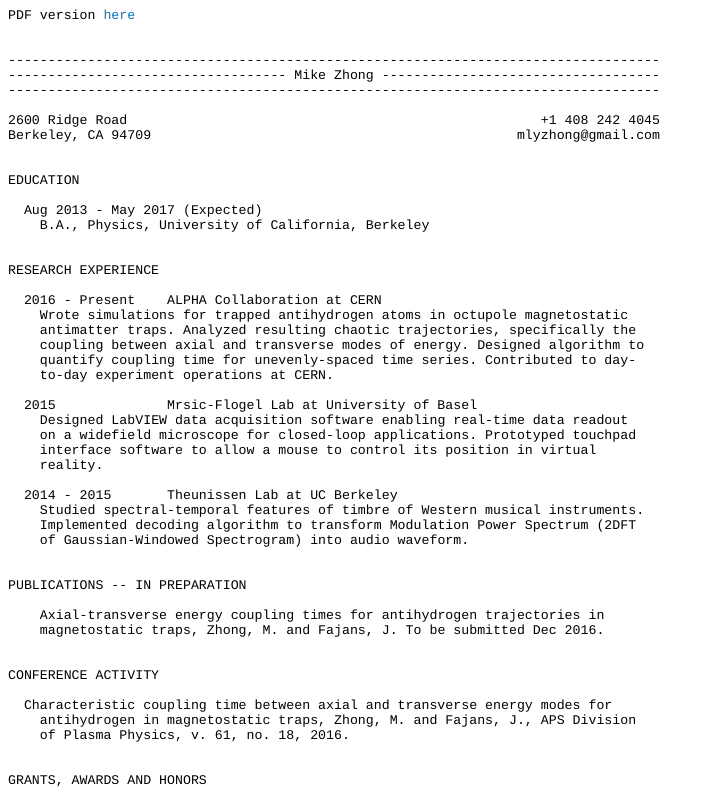
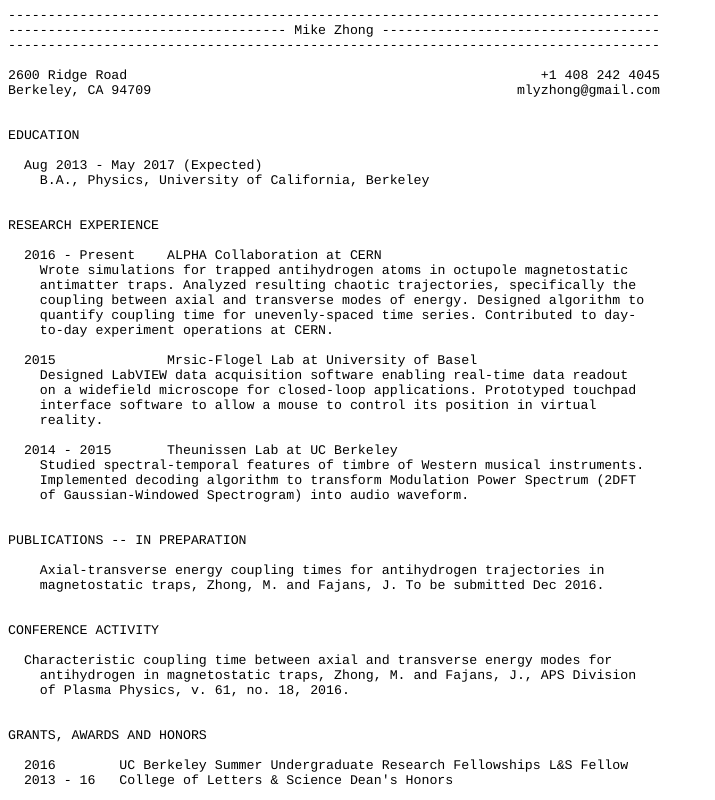
Before and after one commit to mlyzhong/mikeyzhong.com, a plain HTML site: page CV.html in a window 1280 px wide. Shown: the top 800 px of the page, without its empty margins (0-715 px from the left). Drawn offline with Linux system fonts and the light colour scheme.

Commit message:
try again?

```diff
--- a/CV.html
+++ b/CV.html
@@ -27,10 +27,7 @@
 </head>
 
 <body>
-<div class="pre"><div class="no-print">PDF version <a href="CV.pdf">here</a>
-
-
-</div>----------------------------------------------------------------------------------
+<div class="pre">----------------------------------------------------------------------------------
 ----------------------------------- Mike Zhong -----------------------------------
 ----------------------------------------------------------------------------------
 
--- a/mikeyzhong_files/font.css
+++ b/mikeyzhong_files/font.css
@@ -41,7 +41,7 @@ a:hover {text-decoration:underline;}
 }
 
 
-@media screen and (max-width: 670px) { /*for pesky smartphones*/
+@media (max-width: 670px) { /*for pesky smartphones*/
   .header {
     display: none;
   }
@@ -59,7 +59,7 @@ a:hover {text-decoration:underline;}
   }
 }
 
-@media screen and (min-width: 671px) { /* for everything else */
+@media (min-width: 671px) { /* for everything else */
   .header {
     text-align: center;
     margin-left: 0em; /* INDENTS */
```
Also changed, not shown: index.html (+1 -1 lines).
